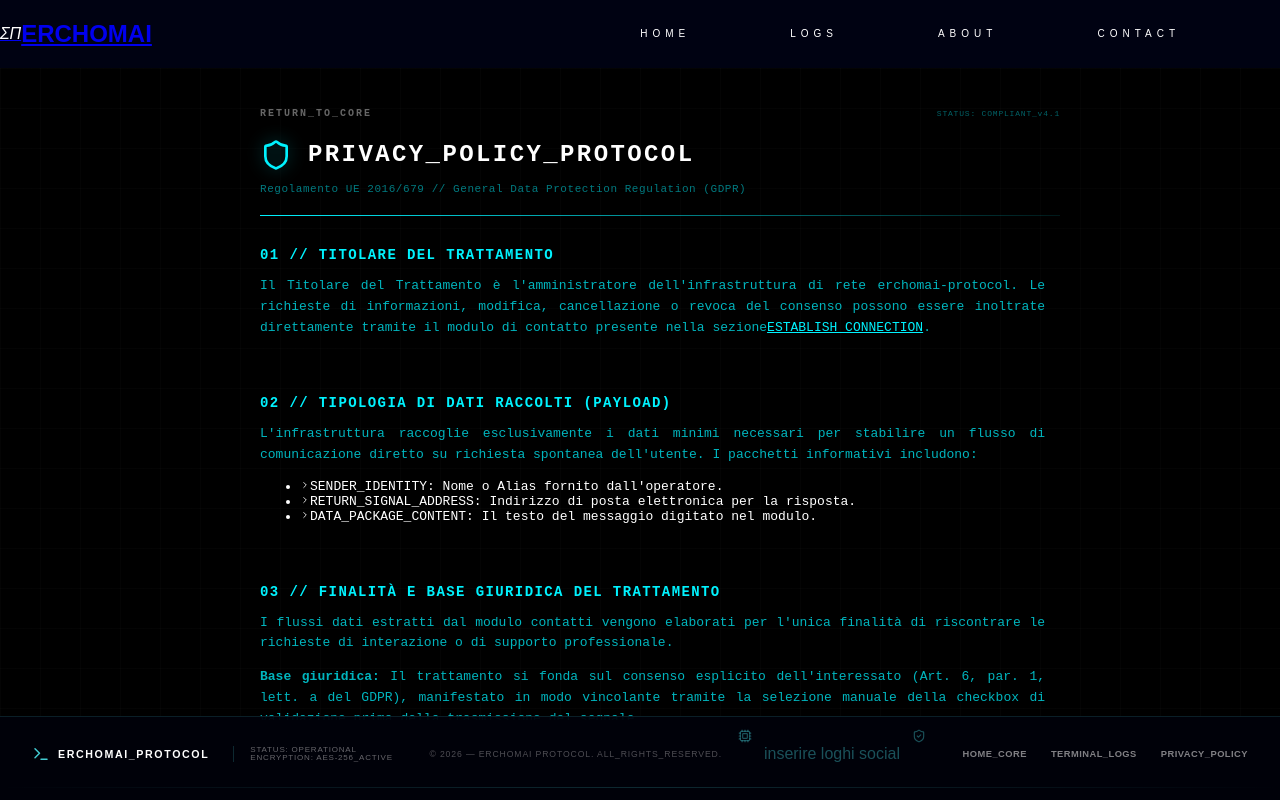
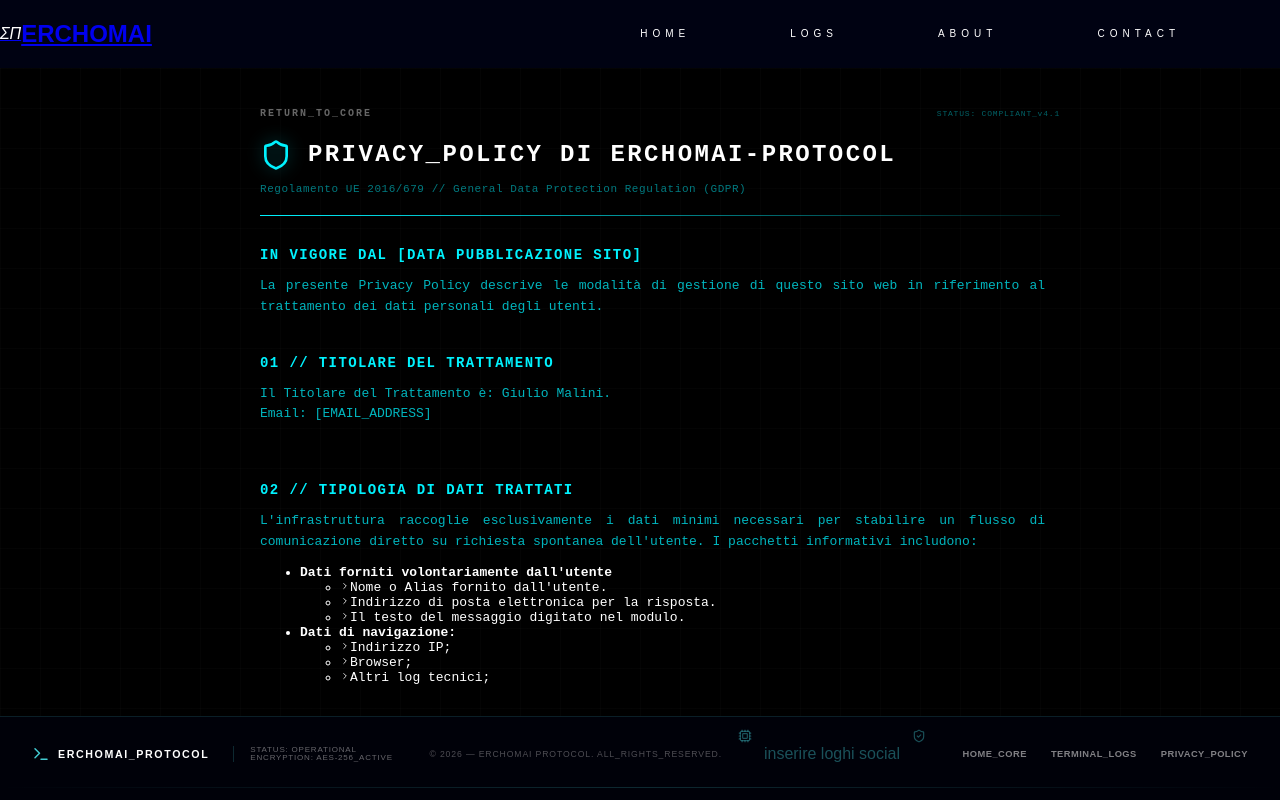
Before and after one commit to 3rch0m41/erchomai-protocol, a Next.js app: page /privacy in a window 1280 px wide. Built offline with nearby package versions, Linux system fonts and the light colour scheme.

Commit message:
update: Privacy policy, and page layout

```diff
--- a/src/app/privacy/page.js
+++ b/src/app/privacy/page.js
@@ -21,7 +21,7 @@ export default function PrivacyPage() {
 
           <div className={styles.titleGroup}>
             <Shield size={32} className={styles.icon} />
-            <h1 className={styles.title}>PRIVACY_POLICY_PROTOCOL</h1>
+            <h1 className={styles.title}>PRIVACY_POLICY di ERCHOMAI-PROTOCOL</h1>
           </div>
           <p className={styles.subtitle}>
             Regolamento UE 2016/679 // General Data Protection Regulation (GDPR)
@@ -34,65 +34,130 @@ export default function PrivacyPage() {
         <article className={styles.legalContent}>
 
           <section className={styles.section}>
+            <h2>In vigore dal [DATA PUBBLICAZIONE SITO]</h2>
+            <p>La presente Privacy Policy descrive le modalità di gestione di questo sito web in riferimento al trattamento dei dati personali degli utenti.</p>
+            <br></br>
             <h2>01 // TITOLARE DEL TRATTAMENTO</h2>
             <p>
-              Il Titolare del Trattamento è l&apos;amministratore dell&apos;infrastruttura di rete
-              <span className="text-white"> erchomai-protocol</span>. Le richieste di informazioni,
-              modifica, cancellazione o revoca del consenso possono essere inoltrate direttamente
-              tramite il modulo di contatto presente nella sezione
-              <Link href="/contact" className="text-[#00f2fe] underline ml-1">
-                ESTABLISH_CONNECTION
-              </Link>.
+              Il Titolare del Trattamento è: Giulio Malini.
+              <br />
+              Email: [EMAIL_ADDRESS]
+            </p>
+          </section>
+          <section className={styles.section}>
+            <h2>02 // TIPOLOGIA DI DATI TRATTATI</h2>
+            <p>
+              L&apos;infrastruttura raccoglie esclusivamente i dati minimi necessari per stabilire un flusso di comunicazione diretto su richiesta spontanea dell&apos;utente. I pacchetti informativi includono:
+            </p>
+            <ul>
+              <li><strong>Dati forniti volontariamente dall&apos;utente</strong></li>
+              <ul>
+                <li>
+                <ChevronRight size={10} className="inline mr-1" />
+                  Nome o Alias fornito dall&apos;utente.
+                </li>
+                <li>
+                  <ChevronRight size={10} className="inline mr-1" />
+                  Indirizzo di posta elettronica per la risposta.
+                </li>
+                <li>
+                  <ChevronRight size={10} className="inline mr-1" />
+                  Il testo del messaggio digitato nel modulo.
+                </li>
+              </ul>
+              <li><strong>Dati di navigazione:</strong></li>
+              <ul>
+                <li>
+                <ChevronRight size={10} className="inline mr-1" />
+                  Indirizzo IP;
+                </li>
+                <li>
+                  <ChevronRight size={10} className="inline mr-1" />
+                  Browser;
+                </li>
+                <li>
+                  <ChevronRight size={10} className="inline mr-1" />
+                  Altri log tecnici;
+                </li>
+              </ul>
+          </ul>
+          </section>
+
+          <section className={styles.section}>
+            <h2>03 // FINALITÀ DEL TRATTAMENTO</h2>
+            <p>
+              I flussi dati estratti dal modulo contatti vengono elaborati per l&apos;unica finalità di dare riscontro alle richieste di interazione o di supporto professionale.
+            </p>
+          </section>
+          <section className={styles.section}>
+            <h2>04 // BASE GIURIDICA DEL TRATTAMENTO</h2>
+            <p>
+              <strong>Base giuridica:</strong> Il trattamento si fonda sul consenso esplicito dell&apos;interessato (Art. 6, par. 1, lett. b del GDPR - misure precontrattuali), manifestato in modo vincolante tramite la selezione manuale della checkbox di validazione prima della trasmissione del segnale.
             </p>
           </section>
 
           <section className={styles.section}>
-            <h2>02 // TIPOLOGIA DI DATI RACCOLTI (PAYLOAD)</h2>
+            <h2>05 // MODALITÀ DI TRATTAMENTO</h2>
             <p>
-              L&apos;infrastruttura raccoglie esclusivamente i dati minimi necessari per stabilire un flusso di comunicazione diretto su richiesta spontanea dell&apos;utente. I pacchetti informativi includono:
-            </p>
-            <ul>
-              <li>
-                <ChevronRight size={10} className="inline mr-1" />
-                SENDER_IDENTITY: Nome o Alias fornito dall&apos;operatore.
-              </li>
-              <li>
-                <ChevronRight size={10} className="inline mr-1" />
-                RETURN_SIGNAL_ADDRESS: Indirizzo di posta elettronica per la risposta.
-              </li>
-              <li>
-                <ChevronRight size={10} className="inline mr-1" />
-                DATA_PACKAGE_CONTENT: Il testo del messaggio digitato nel modulo.
-              </li>
-            </ul>
-          </section>
-
-          <section className={styles.section}>
-            <h2>03 // FINALITÀ E BASE GIURIDICA DEL TRATTAMENTO</h2>
-            <p>
-              I flussi dati estratti dal modulo contatti vengono elaborati per l&apos;unica finalità di riscontrare le richieste di interazione o di supporto professionale.
+              Tutti i dati in transito sono protetti tramite connessioni cifrate (SSL/TLS). Non è presente alcun database di persistenza a lungo termine sul server per i messaggi ricevuti: i dati vengono inviati via email tramite protocollo HTTPS.
             </p>
             <p>
-              <strong>Base giuridica:</strong> Il trattamento si fonda sul consenso esplicito dell&apos;interessato (Art. 6, par. 1, lett. a del GDPR), manifestato in modo vincolante tramite la selezione manuale della checkbox di validazione prima della trasmissione del segnale.
+              I dati personali saranno conservati per il tempo strettamente necessario (non oltre 12 mesi), dopodiché si procederà alla rimozione dei record.
             </p>
           </section>
 
           <section className={styles.section}>
-            <h2>04 // PROTOCOLLI DI SICUREZZA & RETENZIONE</h2>
+            <h2>06 // DESTINATARI</h2>
             <p>
-              Tutti i dati in transito sono protetti tramite connessioni cifrate (SSL/TLS). Non viene eseguito alcun database di persistenza a lungo termine sul server per i messaggi ricevuti: le informazioni vengono inviate direttamente su canali email blindati.
+              Tutti i dati personali non vengono venduti, ceduti o diffusi a terzi. I dati raccolti tramite il modulo contatti sono accessibili esclusivamente al Titolare del Trattamento e ai suoi collaboratori strettamente necessari per la gestione delle richieste.
+              <br />
+              Possono essere trattati da:
             </p>
+            <ul>
+              <li>Titolare del Trattamento</li>
+              <li>Provider del servizio mail (es. Google, Microsoft, Libero, ProtonMail)</li>
+              <li>Provider del servizio hosting (es. AWS, Google Cloud, Microsoft Azure)</li>
+            </ul>
             <p>
-              I dati personali saranno conservati per il tempo strettamente necessario all&apos;adempimento delle richieste dell&apos;utente (non oltre 12 mesi dalla chiusura dell&apos;ultimo uplink comunicativo), dopodiché si procederà all&apos;epurazione atomica dei record.
+              Tali soggetti possono agire in qualità di Responsabili del Trattamento, secondo quanto previsto dall&apos;art. 28 del GDPR.
             </p>
           </section>
 
           <section className={styles.section}>
-            <h2>05 // DIRITTI DEGLI INTERESSATI</h2>
+            <h2>07 // TRASFERIMENTO DEI DATI EXTRA UE</h2>
             <p>
-              Ai sensi degli articoli 15 e seguenti del GDPR, l&apos;utente ha il diritto in qualsiasi momento di richiedere la verifica dei propri dati presenti in archivio, la rettifica, l&apos;integrazione o la totale cancellazione (&quot;Diritto all&apos;oblio&quot;) inviando una notifica scritta al Titolare.
+              L’utilizzo di servizi email o hosting potrebbe comportare il trasferimento di dati verso paesi al di fuori dell’Unione Europea.
+              Tali trasferimenti avvengono nel rispetto delle garanzie previste dal GDPR (es. clausole contrattuali standard approvate dalla Commissione Europea).
             </p>
           </section>
+
+          <section className={styles.section}>
+            <h2>08 // COOKIES e STRUMENTI DI TRACCIAMENTO</h2>
+            <p>
+              Questo sito utilizza esclusivamente: <strong>Cookie tecnici necessari</strong> al funzionamento del sito
+              Non vengono utilizzati cookie di profilazione o di terze parti per finalità pubblicitarie o di tracciamento.
+            </p>
+          </section>
+
+          <section className={styles.section}>
+            <h2>09 // DIRITTI DELL&apos;INTERESSATO</h2>
+            <p>
+             L&apos;ha il diritto di:
+            </p>
+            <ul>
+              <li>Accedere ai propri dati personali;</li>
+              <li>Richiedere la rettifica o la cancellazione dei dati;</li>
+              <li>Opporsi al trattamento dei dati;</li>
+            </ul>
+            <p>
+              per esercitare tali diritti, l&apos;interessato può contattare il Titolare del Trattamento tramite l&apos;indirizzo email fornito nella sezione 01.
+              <br />
+              L&apos;interessato ha inoltre il diritto di proporre reclamo all&apos;Autorità Garante per la protezione dei dati personali.
+            </p>
+          </section>
+
+
+
 
         </article>
 
```
